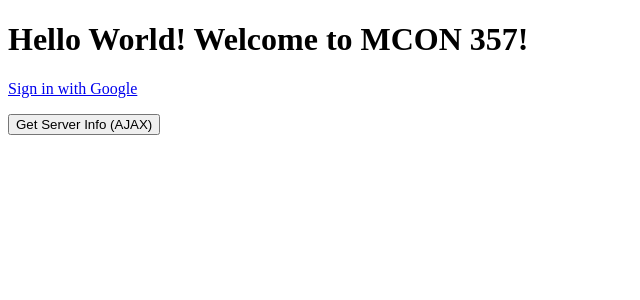
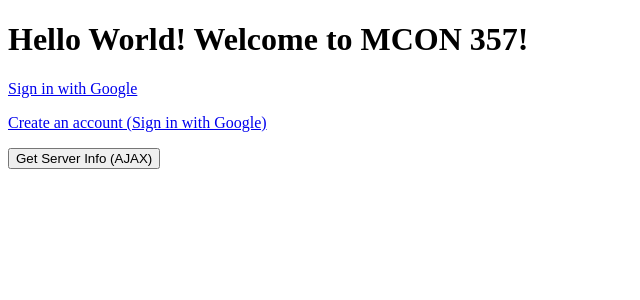
Before and after one commit to yehudaj/mcon357_2, a Flask app: page / in a window 1280 px wide. Shown: the top 300 px of the page, without its empty margins (0-640 px from the left). Run offline with Flask 3, Linux system fonts and the light colour scheme.

Commit message:
Add explicit 'Create an account' link to homepage

```diff
--- a/src/templates/index.html
+++ b/src/templates/index.html
@@ -33,7 +33,18 @@
 </head>
 <body>
     <h1>Hello World! Welcome to MCON 357!</h1>
-    <p><a href="/login" id="loginLink">Sign in with Google</a></p>
+        {% with messages = get_flashed_messages() %}
+            {% if messages %}
+                <ul class="flashes">
+                    {% for msg in messages %}
+                        <li>{{ msg }}</li>
+                    {% endfor %}
+                </ul>
+            {% endif %}
+        {% endwith %}
+
+        <p><a href="{{ url_for('auth.login') }}" id="loginLink">Sign in with Google</a></p>
+        <p><a href="{{ url_for('auth.login') }}" id="createLink">Create an account (Sign in with Google)</a></p>
     <button id="myButton">Get Server Info (AJAX)</button>
     <div id="messageArea"></div>
 
```
